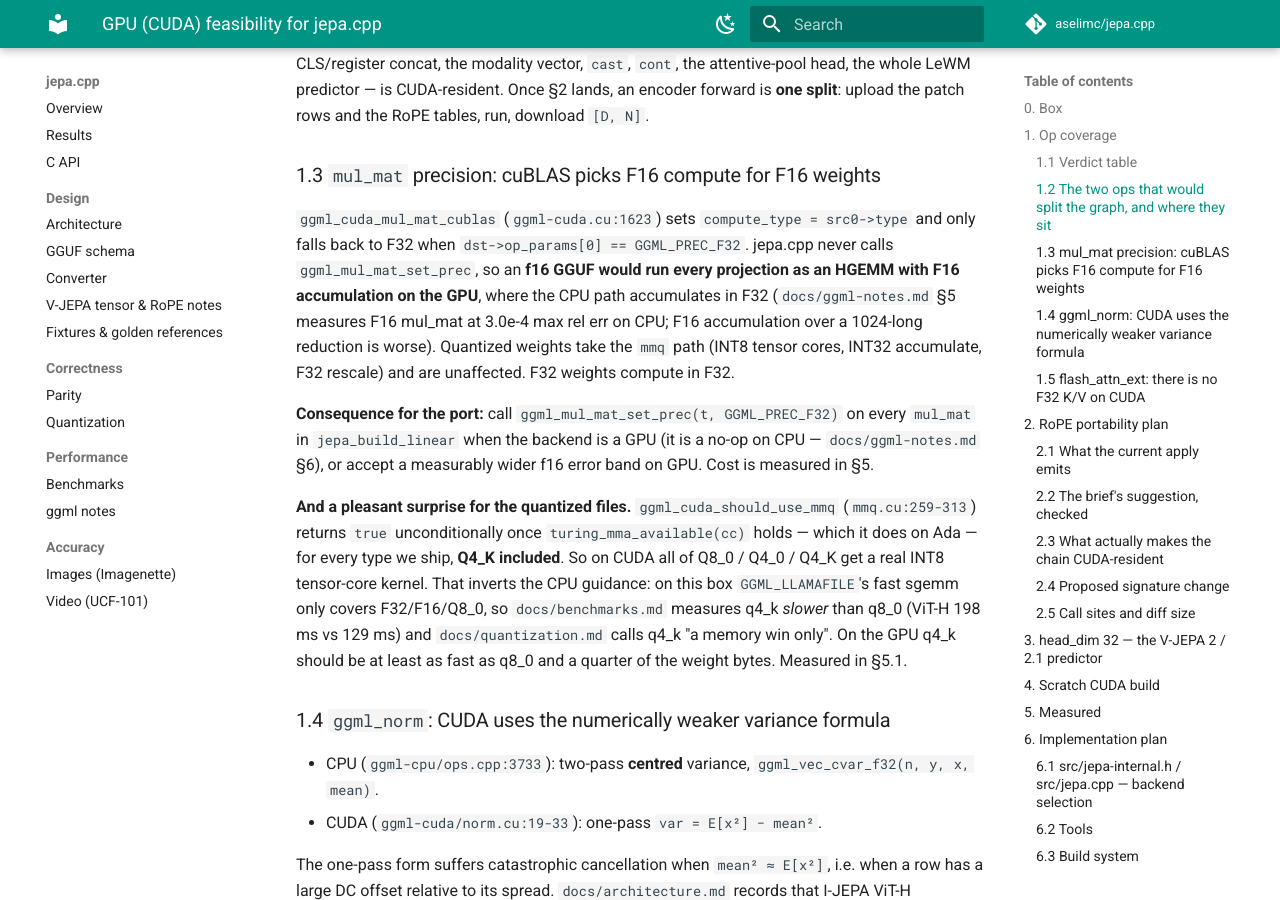
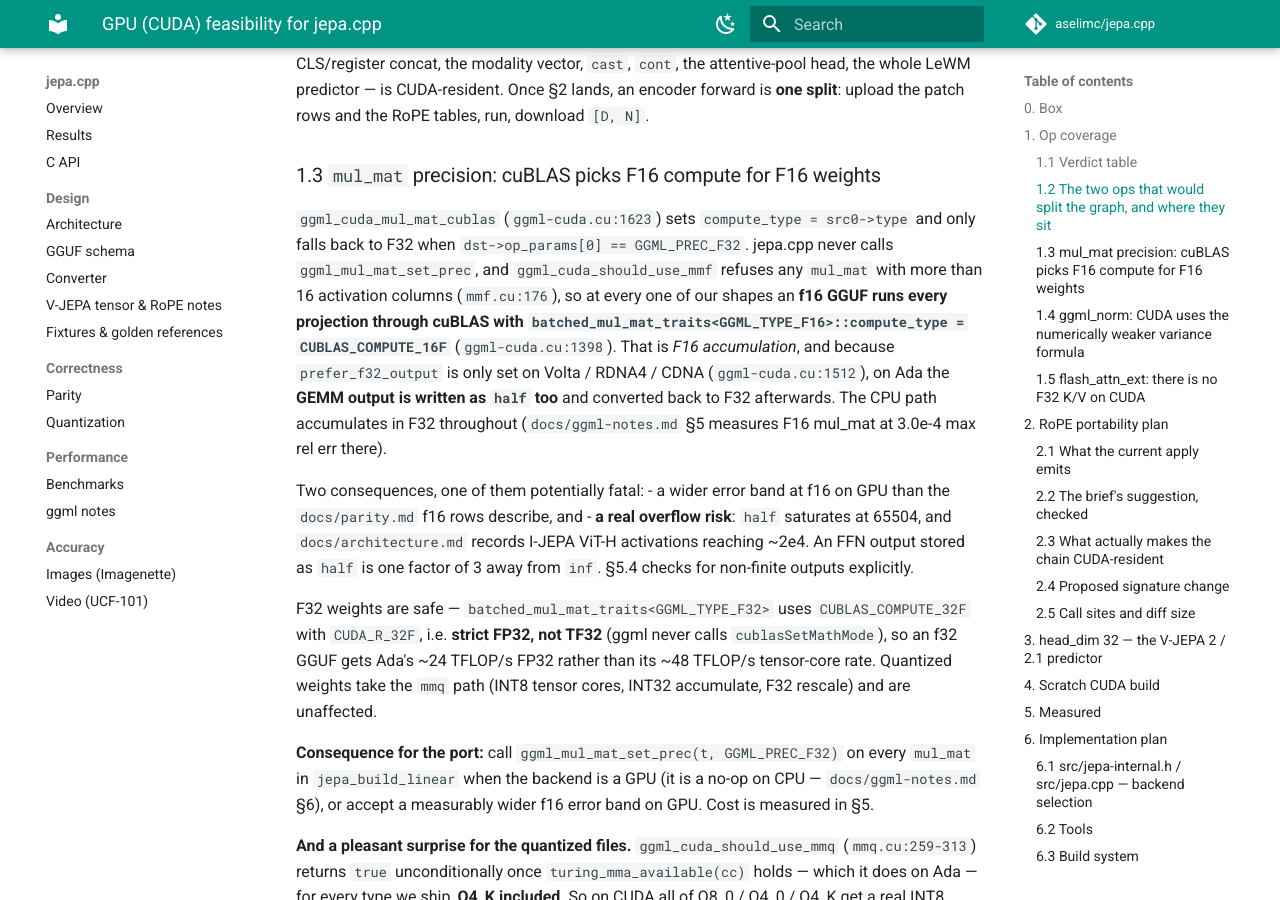
Before and after one commit to aselimc/jepa.cpp, an MkDocs documentation site: the page built from docs/gpu-notes.md, in a window 1280 px wide and 900 px high, scrolled down 4735 px. Built offline with MkDocs 1.6.1 and Material for MkDocs 9.7.7, drawn with Linux system fonts in a browser that asks for light colours; comment, search, counter and statistics services are not loaded.

Commit message:
docs/gpu-notes.md: cuBLAS f16 path is CUBLAS_COMPUTE_16F with a half output
Sharper than the earlier note: on Ada prefer_f32_output is false, so an f16
GGUF accumulates AND stores the GEMM output in half. half saturates at 65504
and I-JEPA ViT-H activations reach ~2e4, so this is an overflow risk, not just
a precision one. F32 weights use strict CUBLAS_COMPUTE_32F (no TF32).

```diff
--- a/docs/gpu-notes.md
+++ b/docs/gpu-notes.md
@@ -93,11 +93,25 @@ rows and the RoPE tables, run, download `[D, N]`.
 ### 1.3 `mul_mat` precision: cuBLAS picks F16 compute for F16 weights
 
 `ggml_cuda_mul_mat_cublas` (`ggml-cuda.cu:1623`) sets `compute_type = src0->type` and only falls back
-to F32 when `dst->op_params[0] == GGML_PREC_F32`. jepa.cpp never calls `ggml_mul_mat_set_prec`, so an
-**f16 GGUF would run every projection as an HGEMM with F16 accumulation on the GPU**, where the CPU
-path accumulates in F32 (`docs/ggml-notes.md` §5 measures F16 mul_mat at 3.0e-4 max rel err on CPU;
-F16 accumulation over a 1024-long reduction is worse). Quantized weights take the `mmq` path
-(INT8 tensor cores, INT32 accumulate, F32 rescale) and are unaffected. F32 weights compute in F32.
+to F32 when `dst->op_params[0] == GGML_PREC_F32`. jepa.cpp never calls `ggml_mul_mat_set_prec`, and
+`ggml_cuda_should_use_mmf` refuses any `mul_mat` with more than 16 activation columns (`mmf.cu:176`),
+so at every one of our shapes an **f16 GGUF runs every projection through cuBLAS with
+`batched_mul_mat_traits<GGML_TYPE_F16>::compute_type = CUBLAS_COMPUTE_16F`** (`ggml-cuda.cu:1398`).
+That is *F16 accumulation*, and because `prefer_f32_output` is only set on Volta / RDNA4 / CDNA
+(`ggml-cuda.cu:1512`), on Ada the **GEMM output is written as `half` too** and converted back to F32
+afterwards. The CPU path accumulates in F32 throughout (`docs/ggml-notes.md` §5 measures F16 mul_mat
+at 3.0e-4 max rel err there).
+
+Two consequences, one of them potentially fatal:
+- a wider error band at f16 on GPU than the `docs/parity.md` f16 rows describe, and
+- **a real overflow risk**: `half` saturates at 65504, and `docs/architecture.md` records I-JEPA
+  ViT-H activations reaching ~2e4. An FFN output stored as `half` is one factor of 3 away from `inf`.
+  §5.4 checks for non-finite outputs explicitly.
+
+F32 weights are safe — `batched_mul_mat_traits<GGML_TYPE_F32>` uses `CUBLAS_COMPUTE_32F` with
+`CUDA_R_32F`, i.e. **strict FP32, not TF32** (ggml never calls `cublasSetMathMode`), so an f32 GGUF
+gets Ada's ~24 TFLOP/s FP32 rather than its ~48 TFLOP/s tensor-core rate. Quantized weights take the
+`mmq` path (INT8 tensor cores, INT32 accumulate, F32 rescale) and are unaffected.
 
 **Consequence for the port:** call `ggml_mul_mat_set_prec(t, GGML_PREC_F32)` on every `mul_mat` in
 `jepa_build_linear` when the backend is a GPU (it is a no-op on CPU — `docs/ggml-notes.md` §6), or
```
